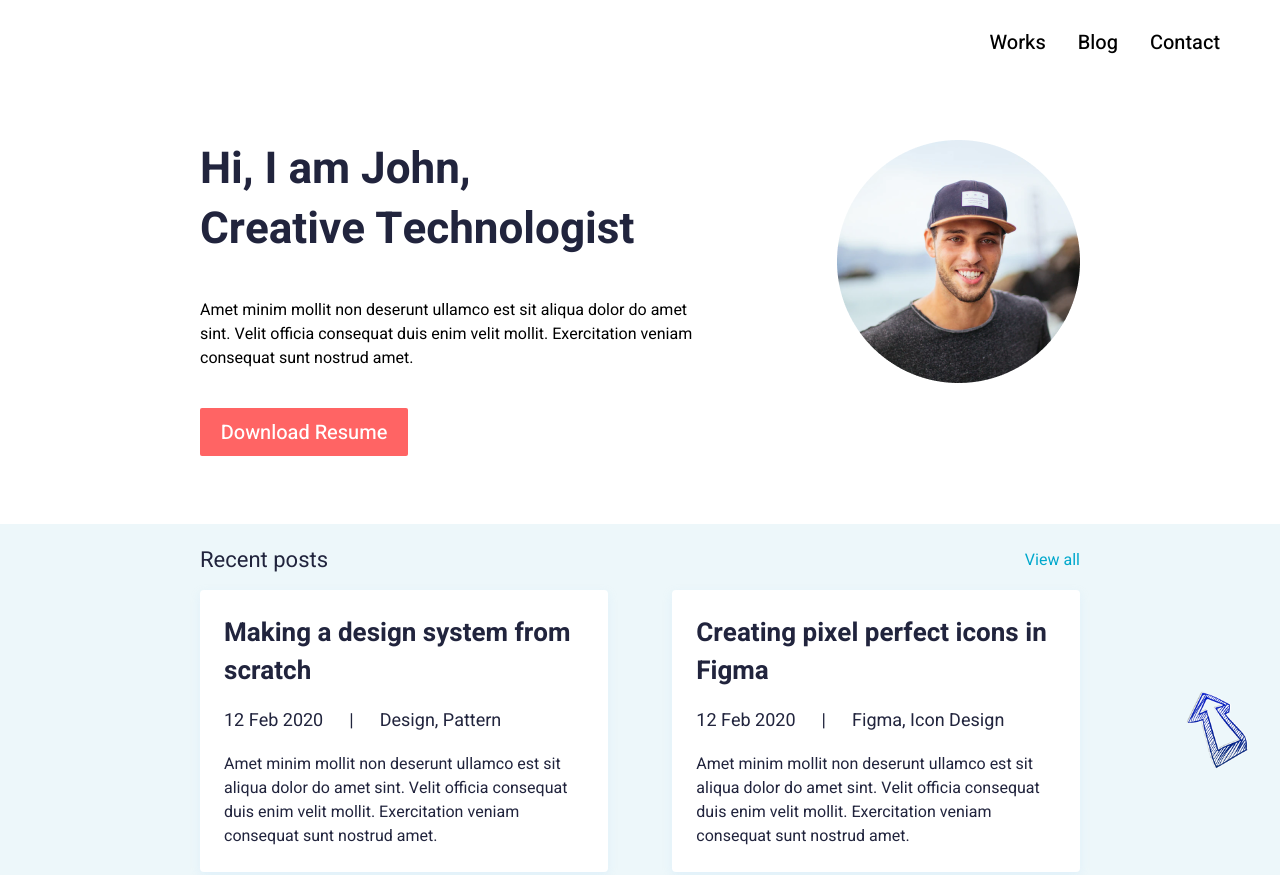
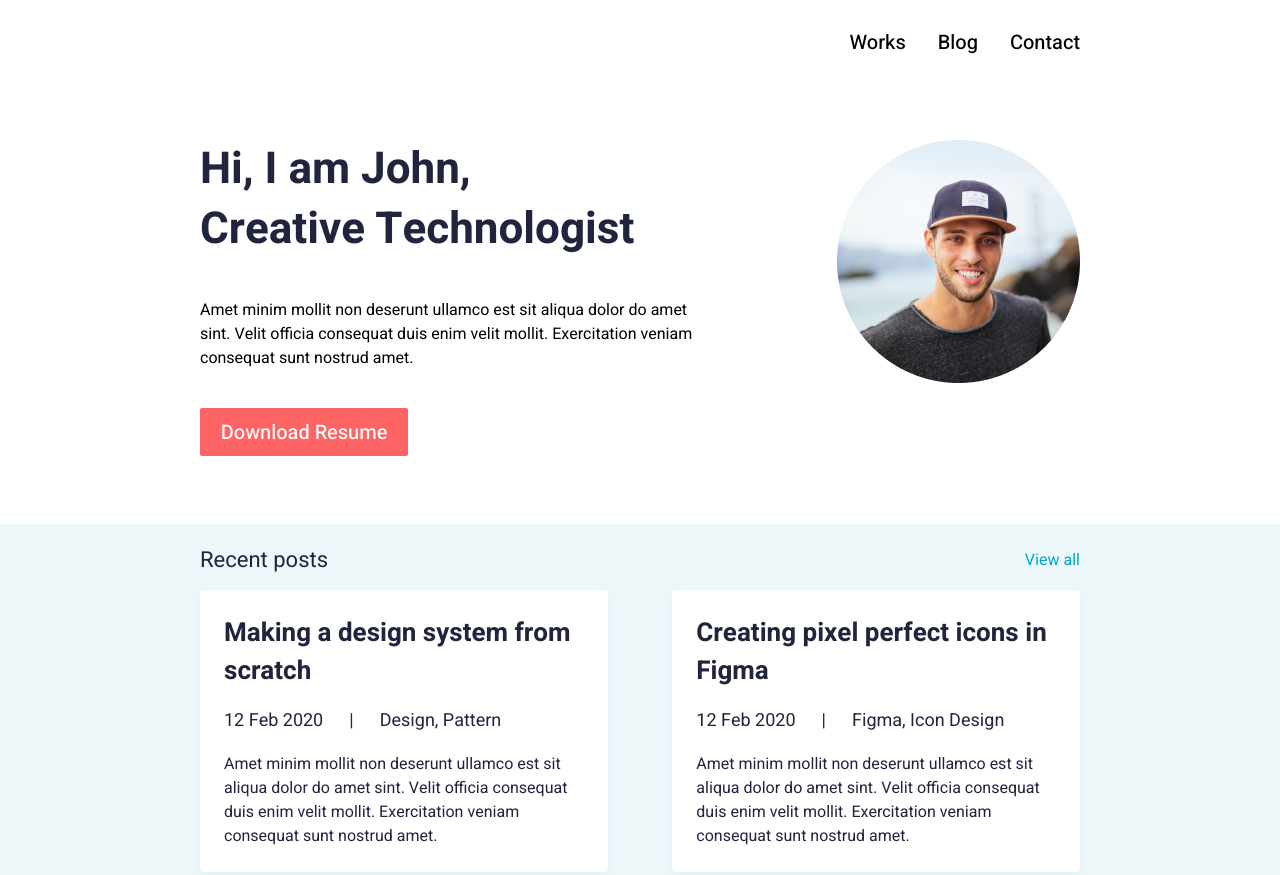
Before and after one commit to julianasinnott/responsive-portfolio, a plain HTML site: page index.html in a window 1280 px wide. Shown: the top 875 px of the page. Drawn offline with Linux system fonts and the light colour scheme.

Commit message:
refactor: update navbar and scroll up button position

```diff
--- a/css/style.css
+++ b/css/style.css
@@ -10,8 +10,10 @@
 }
 
 .container {
-    max-width: 1500px;
+    max-width: 1600px;
+    margin: 0 auto;
     background: #FFFFFF;
+    position: relative;
 }
 
 .padding {
@@ -35,7 +37,7 @@
     justify-content: flex-end;
     padding-top: 28px;
     padding-bottom: 28px;
-    padding-right: 60px;
+    padding-right: 200px;
     color: #000000;
     background-color: #FFFFFF;
 }
@@ -226,7 +228,7 @@
 
 .arrow-top {
     width: 85px;
-    position: fixed;
+    position: absolute;
     bottom: 20px;
     right: 20px;
     cursor: pointer;
```
